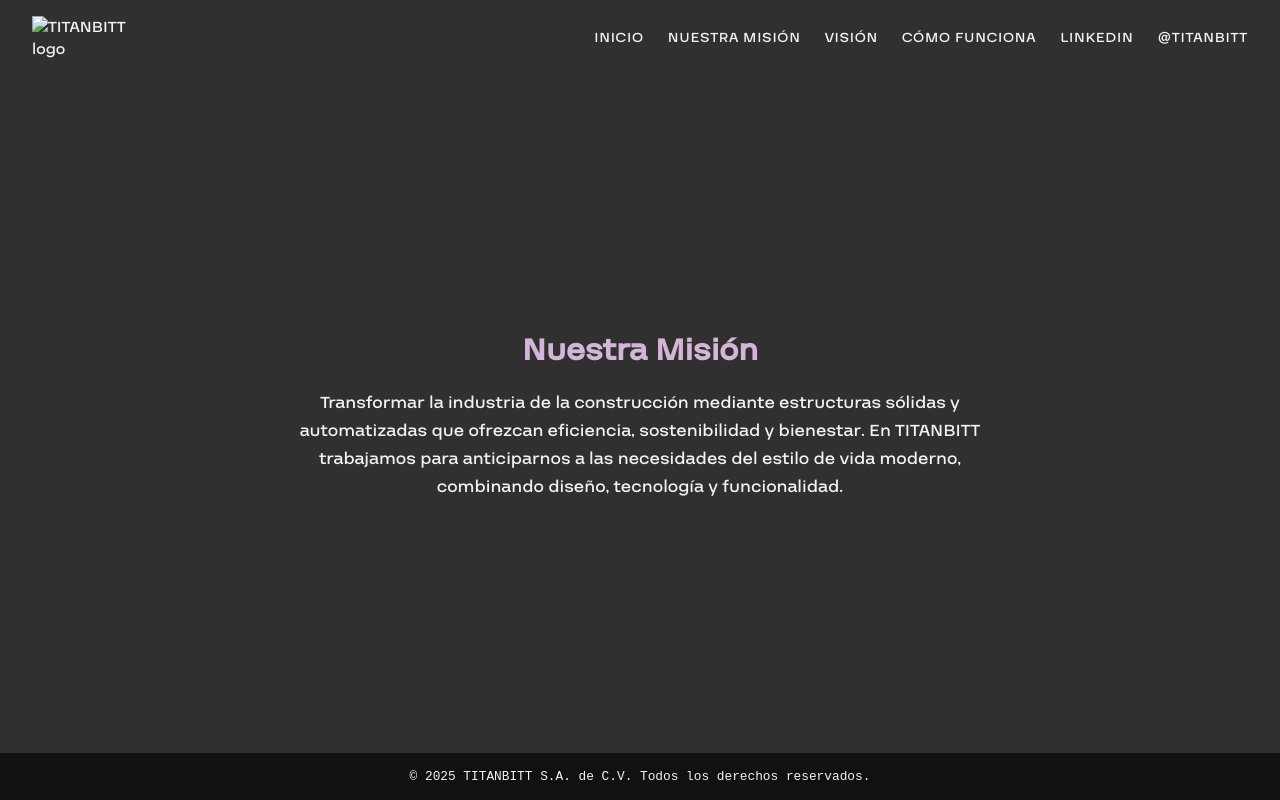
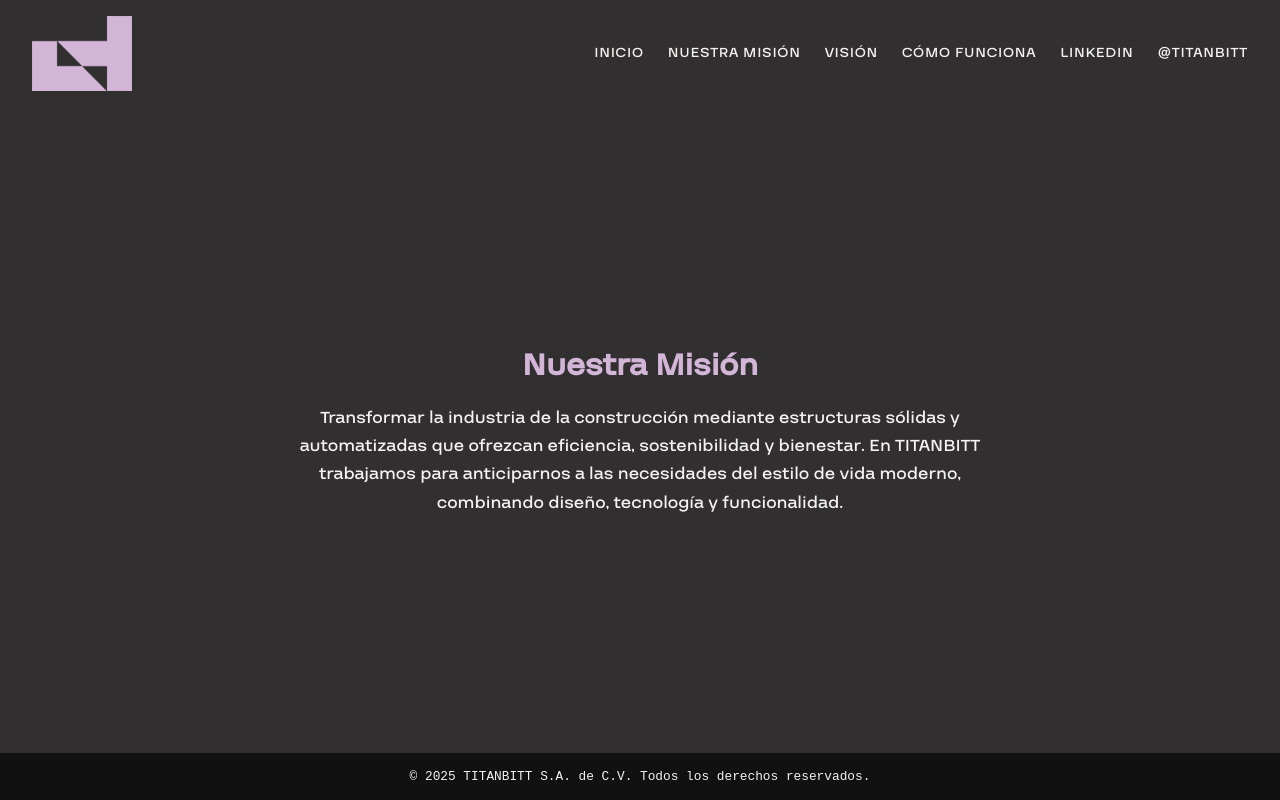
Before and after one commit to Penam3068/Titanbitt_web, a plain HTML site: page mision.html in a window 1280 px wide. Drawn offline with Linux system fonts and the light colour scheme.

Commit message:
added correct logo in mision

```diff
--- a/mision.html
+++ b/mision.html
@@ -95,7 +95,7 @@
 </head>
 <body>
   <header>
-    <img src="img/logo.svg" alt="TITANBITT logo" class="logo" />
+    <img src="img/logo.png" alt="TITANBITT logo" class="logo" />
     <nav>
       <a href="index.html">Inicio</a>
       <a href="mision.html">Nuestra Misión</a>
```
